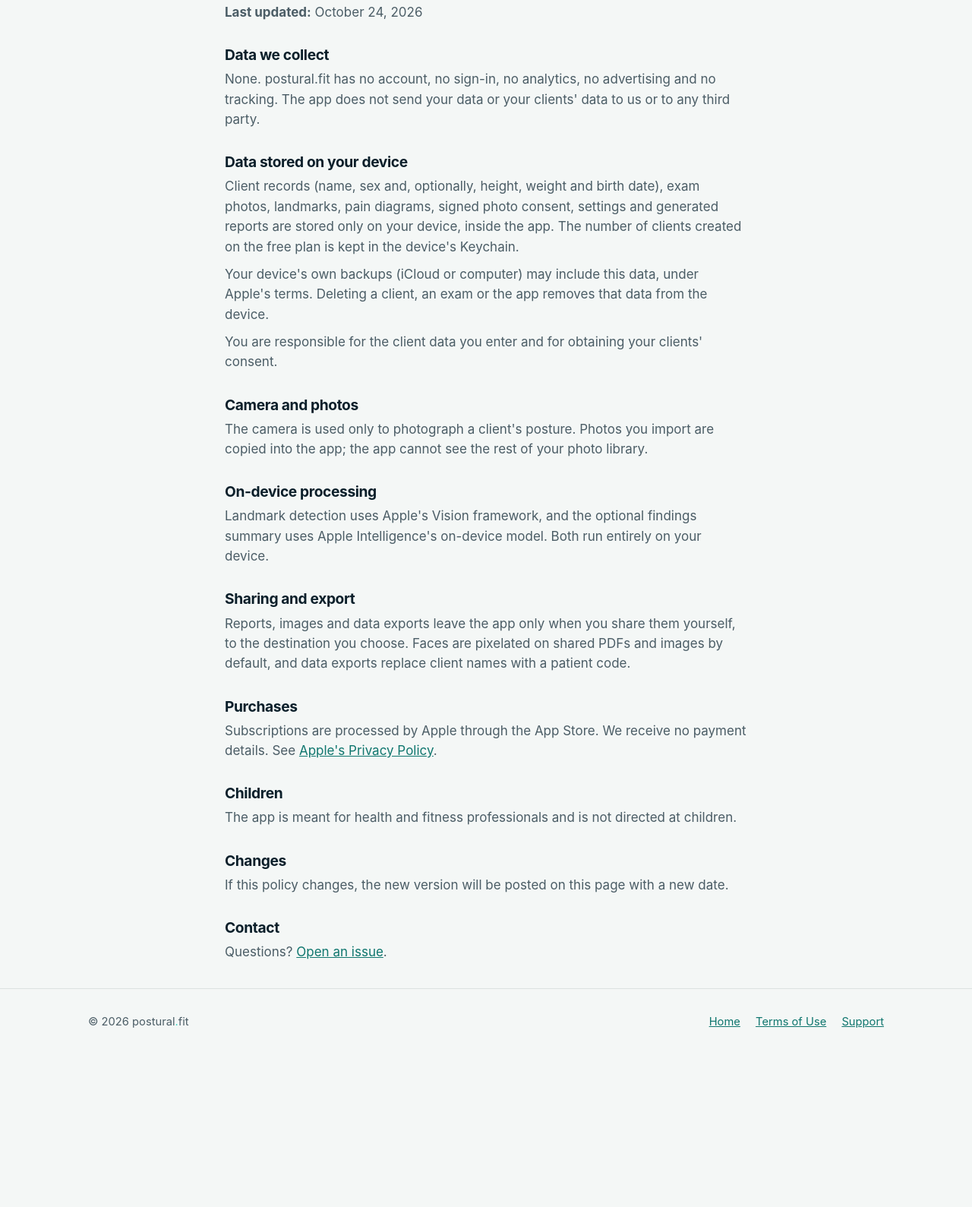
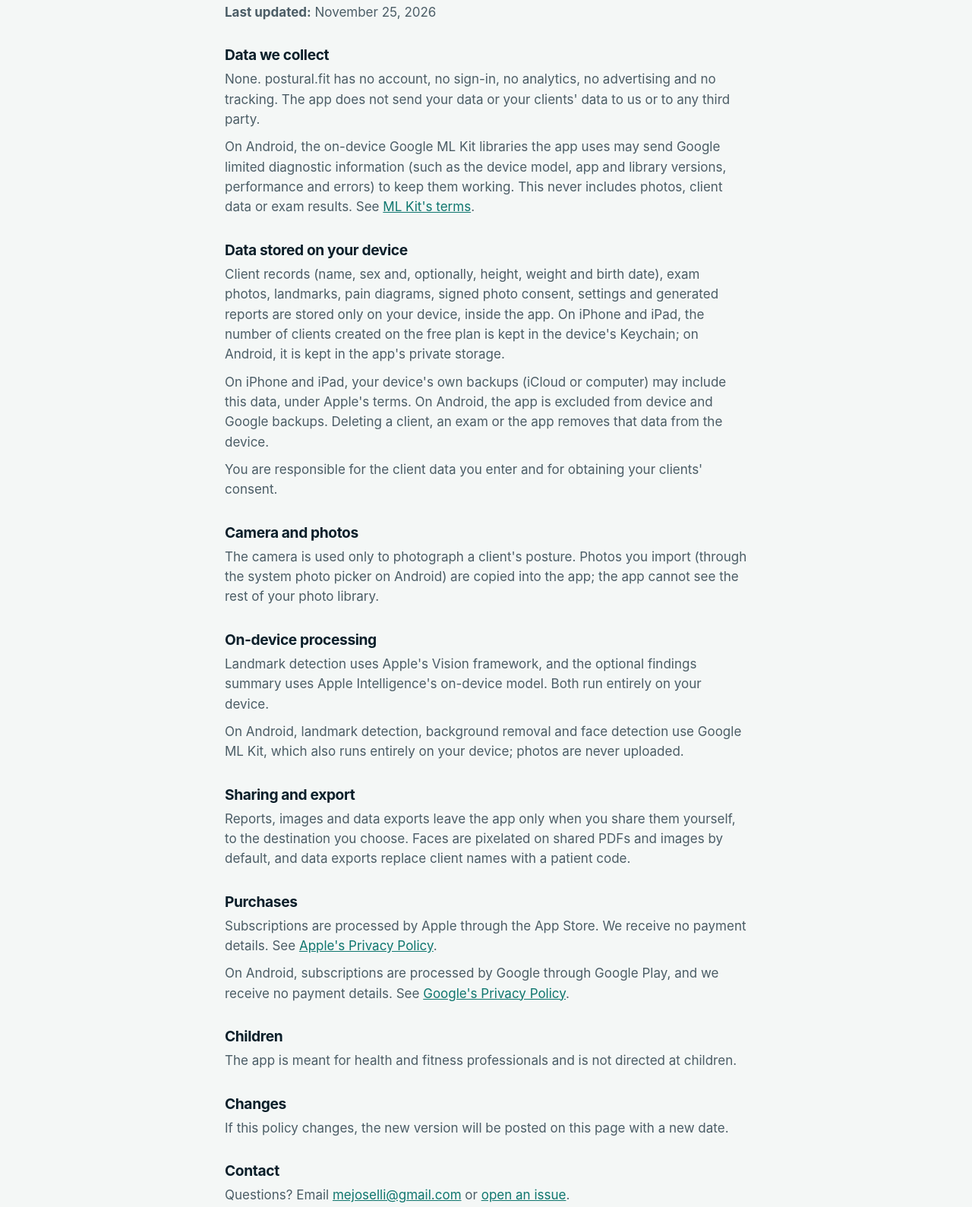
Before and after one commit to mjoselli/postural-fit, a plain HTML site: page privacy/index.html in a window 1280 px wide. Shown: the part 322-1911 px from the top of the page at 76% size. Before the commit the page ends 1726 px from the top, so only its background shows below. Drawn offline with Linux system fonts and the light colour scheme.

Commit message:
Privacy policy: add Android (ML Kit, Google Play, no backup, photo picker) and contact email

```diff
--- a/privacy/index.html
+++ b/privacy/index.html
@@ -22,27 +22,30 @@
 </header>
 
 <main class="doc">
-  <p><strong>Last updated:</strong> October 24, 2026</p>
+  <p><strong>Last updated:</strong> November 25, 2026</p>
 
   <h2>Data we collect</h2>
   <p>None. postural.fit has no account, no sign-in, no analytics, no advertising and no tracking. The app does not send your data or your clients' data to us or to any third party.</p>
+  <p>On Android, the on-device Google ML Kit libraries the app uses may send Google limited diagnostic information (such as the device model, app and library versions, performance and errors) to keep them working. This never includes photos, client data or exam results. See <a href="https://developers.google.com/ml-kit/terms">ML Kit's terms</a>.</p>
 
   <h2>Data stored on your device</h2>
-  <p>Client records (name, sex and, optionally, height, weight and birth date), exam photos, landmarks, pain diagrams, signed photo consent, settings and generated reports are stored only on your device, inside the app. The number of clients created on the free plan is kept in the device's Keychain.</p>
-  <p>Your device's own backups (iCloud or computer) may include this data, under Apple's terms. Deleting a client, an exam or the app removes that data from the device.</p>
+  <p>Client records (name, sex and, optionally, height, weight and birth date), exam photos, landmarks, pain diagrams, signed photo consent, settings and generated reports are stored only on your device, inside the app. On iPhone and iPad, the number of clients created on the free plan is kept in the device's Keychain; on Android, it is kept in the app's private storage.</p>
+  <p>On iPhone and iPad, your device's own backups (iCloud or computer) may include this data, under Apple's terms. On Android, the app is excluded from device and Google backups. Deleting a client, an exam or the app removes that data from the device.</p>
   <p>You are responsible for the client data you enter and for obtaining your clients' consent.</p>
 
   <h2>Camera and photos</h2>
-  <p>The camera is used only to photograph a client's posture. Photos you import are copied into the app; the app cannot see the rest of your photo library.</p>
+  <p>The camera is used only to photograph a client's posture. Photos you import (through the system photo picker on Android) are copied into the app; the app cannot see the rest of your photo library.</p>
 
   <h2>On-device processing</h2>
   <p>Landmark detection uses Apple's Vision framework, and the optional findings summary uses Apple Intelligence's on-device model. Both run entirely on your device.</p>
+  <p>On Android, landmark detection, background removal and face detection use Google ML Kit, which also runs entirely on your device; photos are never uploaded.</p>
 
   <h2>Sharing and export</h2>
   <p>Reports, images and data exports leave the app only when you share them yourself, to the destination you choose. Faces are pixelated on shared PDFs and images by default, and data exports replace client names with a patient code.</p>
 
   <h2>Purchases</h2>
   <p>Subscriptions are processed by Apple through the App Store. We receive no payment details. See <a href="https://www.apple.com/legal/privacy/">Apple's Privacy Policy</a>.</p>
+  <p>On Android, subscriptions are processed by Google through Google Play, and we receive no payment details. See <a href="https://policies.google.com/privacy">Google's Privacy Policy</a>.</p>
 
   <h2>Children</h2>
   <p>The app is meant for health and fitness professionals and is not directed at children.</p>
@@ -51,7 +54,7 @@
   <p>If this policy changes, the new version will be posted on this page with a new date.</p>
 
   <h2>Contact</h2>
-  <p>Questions? <a href="https://github.com/mjoselli/postural-fit/issues">Open an issue</a>.</p>
+  <p>Questions? Email <a href="mailto:mejoselli@gmail.com">mejoselli@gmail.com</a> or <a href="https://github.com/mjoselli/postural-fit/issues">open an issue</a>.</p>
 </main>
 
 <footer>
```
Also changed, not shown: support/index.html (+1 -1 lines).
